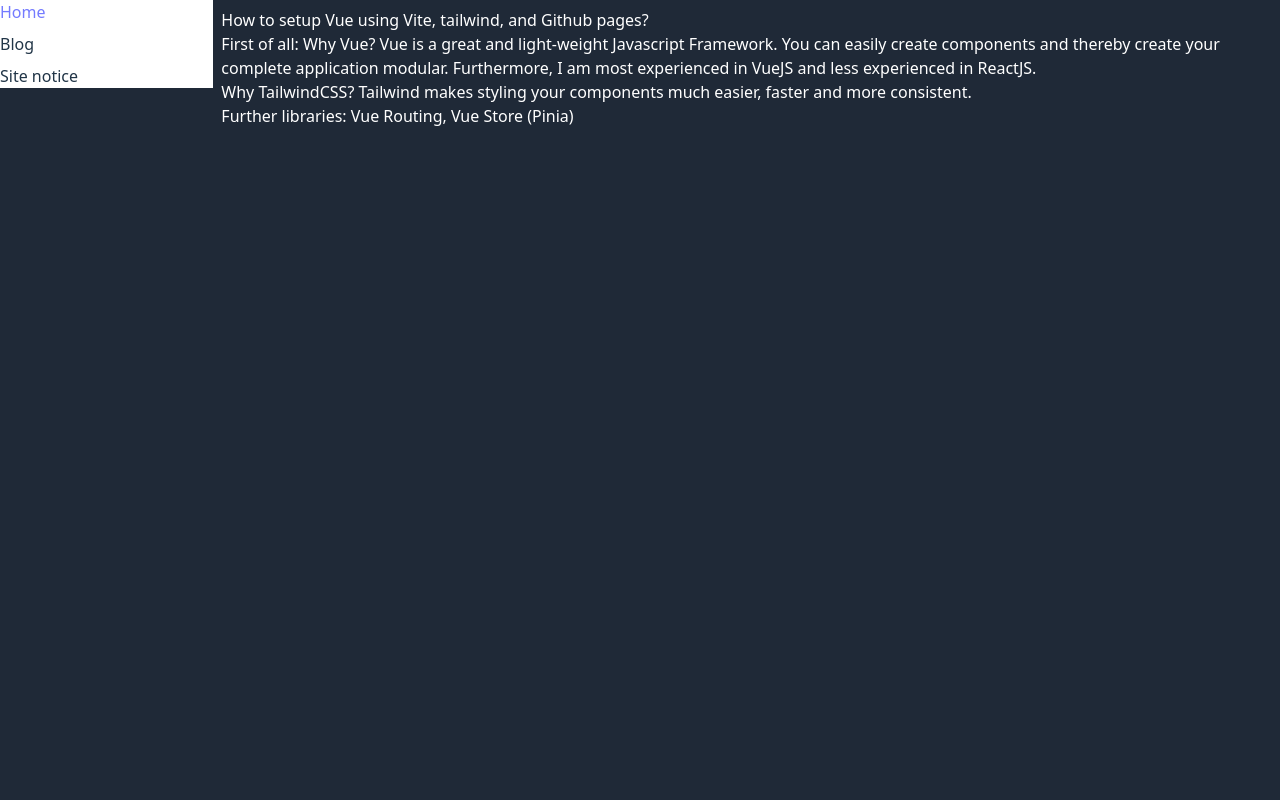
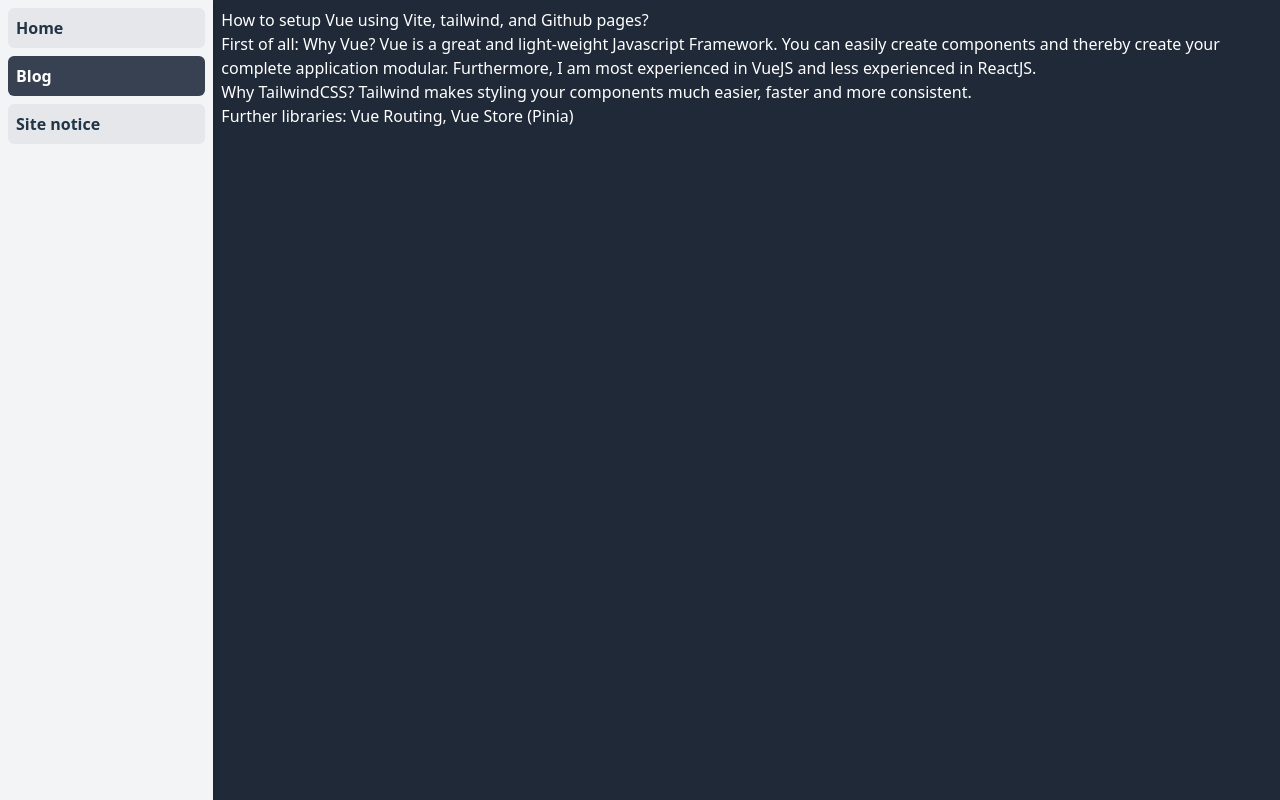
Before and after one commit to danielwalke/danielwalke.github.io, a Vue app: page /blog in a window 1280 px wide. Built offline with nearby package versions, Linux system fonts and the light colour scheme.

Commit message:
pinia setup

```diff
--- a/package.json
+++ b/package.json
@@ -9,6 +9,7 @@
     "preview": "vite preview --port 8080"
   },
   "dependencies": {
+    "pinia": "^2.1.6",
     "vue": "^3.3.4",
     "vue-router": "^4.2.5"
   },
--- a/src/App.vue
+++ b/src/App.vue
@@ -3,9 +3,9 @@
 </script>
 
 <template>
-  <div class="w-screen">
-    <div class="flex">
-      <div class="w-1/6">
+  <div class="w-screen h-screen">
+    <div class="flex h-full">
+      <div class="w-1/6 h-full">
         <Sidebar/>
       </div>
       <div class="w-5/6 text-white p-2">
--- a/src/components/sidebar/Sidebar.vue
+++ b/src/components/sidebar/Sidebar.vue
@@ -1,19 +1,41 @@
 <template>
-  <div>
-    <div class="flex gap-2 flex-col bg-white">
-      <router-link to="/">Home</router-link>
-      <router-link to="/blog">Blog</router-link>
-      <router-link to="/site_notice">Site notice</router-link>
+    <div class="flex gap-2 flex-col bg-gray-100 h-full p-2 shadow-md">
+      <router-link class="router" to="/">Home</router-link>
+      <router-link class="router" to="/blog">Blog</router-link>
+      <router-link class="router" to="/site_notice">Site notice</router-link>
     </div>
-  </div>
 </template>
 
 <script>
+import {useSidebarStore} from "../../main.js";
+import { ref, watch } from 'vue'
+import { useRoute } from 'vue-router';
+
 export default {
-  name: "Sidebar"
+  name: "Sidebar",
+  setup() {
+    const store = useSidebarStore()
+    const route = useRoute()
+    const focus = ref(store.$state.focus)
+
+    return{
+      store
+    }
+  }
 }
 </script>
 
 <style scoped>
 
+.router{
+  @apply font-semibold bg-gray-200 p-2 rounded-md
+}
+
+.router:not(.router-link-active){
+  @apply cursor-pointer hover:bg-gray-400
+}
+
+.router-link-active{
+  @apply bg-gray-700 text-white
+}
 </style>
--- a/src/main.js
+++ b/src/main.js
@@ -5,12 +5,13 @@
 import VueSetup from "./components/blog/howTo/VueSetup.vue";
 import Intro from "./components/blog/Intro.vue";
 import SiteNotice from "./components/siteNotice/SiteNotice.vue";
+import { createPinia, defineStore } from 'pinia'
 
 
 const routes = [
-    { path: '/', component: Intro },
-    { path: '/blog', component: VueSetup},
-    { path: '/site_notice', component: SiteNotice},
+    { path: '/', component: Intro, name:"home"},
+    { path: '/blog', component: VueSetup, name:"blog"},
+    { path: '/site_notice', component: SiteNotice, name: "siteNotice"},
 ]
 
 const router = createRouter({
@@ -18,7 +19,24 @@
     routes,
 })
 
+const pinia = createPinia()
+
+export const useSidebarStore = defineStore('counter', {
+    state: () => ({ focus: "Home" }),
+    getters: {
+        //focus: (state) => state.focus,
+    },
+    actions: {
+        setFocus(focus) {
+            this.focus = focus
+        },
+    },
+})
+
+
+
 const app = createApp(App)
 app.use(router)
 app.use(router)
+app.use(pinia)
 app.mount('#app')
```
Also changed, not shown: 1 other file (tests, documents, lock files or other folders).
